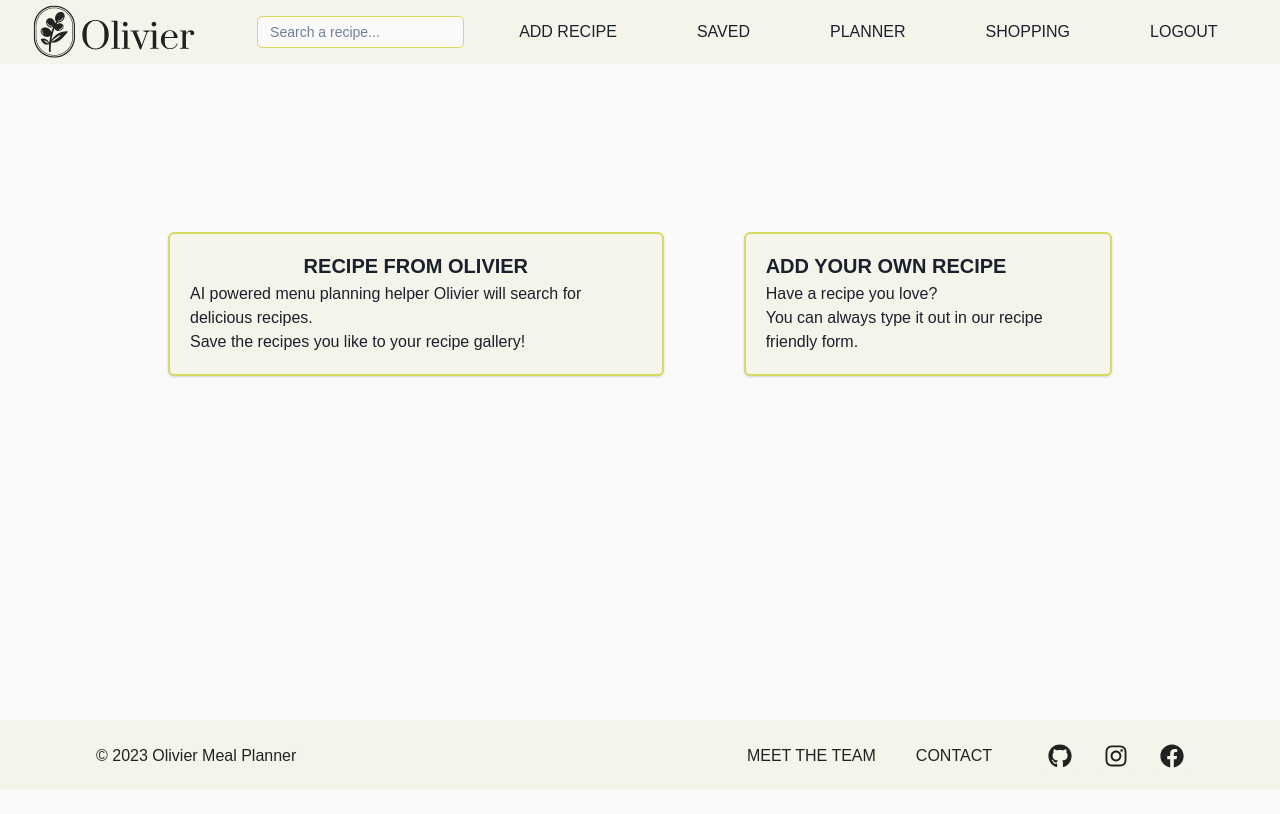
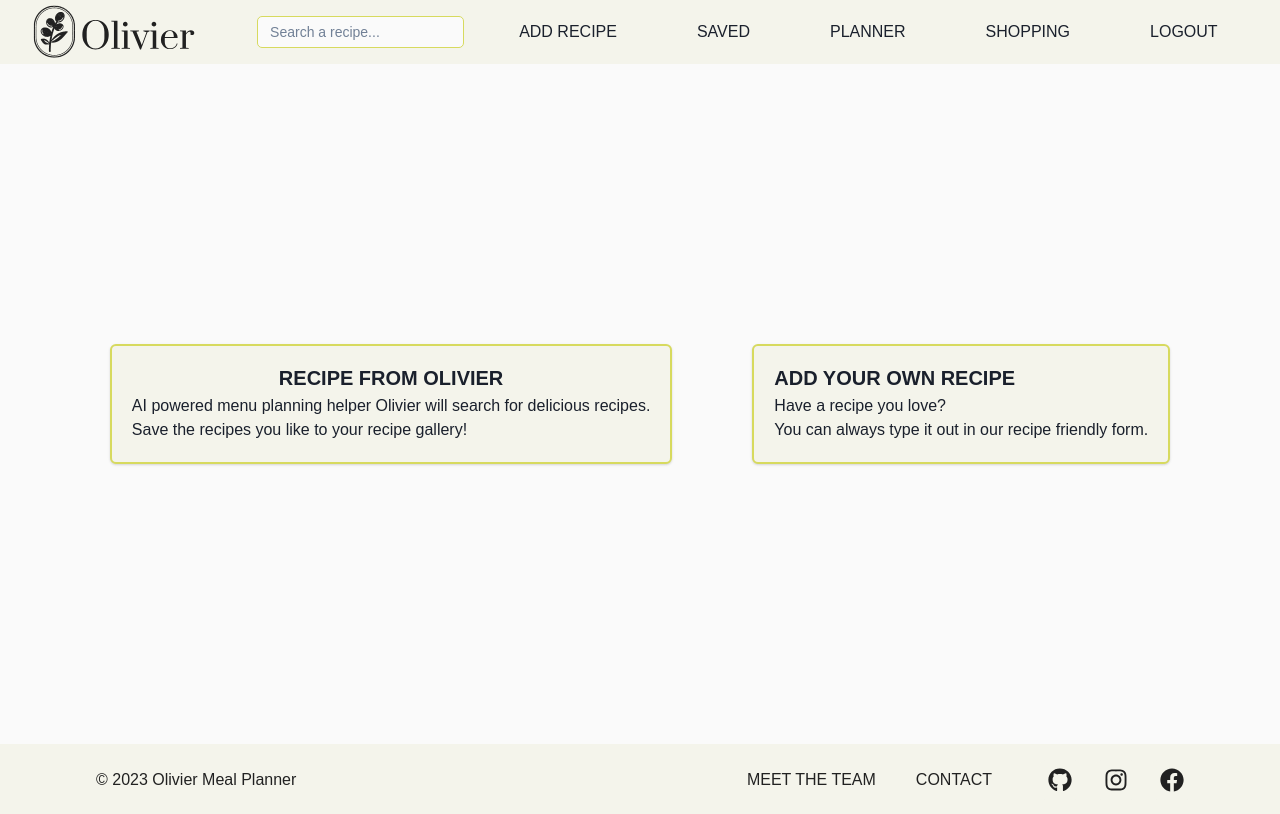
Before and after one commit to Code-the-Dream-School/dd-prac-team1-front, a React (Create React App) app: page /search-choice in a window 1280 px wide. Built offline with nearby package versions, Linux system fonts and the light colour scheme.

Commit message:
revert some changes

```diff
--- a/src/components/Login/Login.tsx
+++ b/src/components/Login/Login.tsx
@@ -11,8 +11,6 @@ import {
   InputGroup,
   InputRightElement,
   Text,
-  Grid,
-  GridItem,
   useToast
 } from "@chakra-ui/react";
 import { ViewIcon, ViewOffIcon } from "@chakra-ui/icons";
@@ -71,14 +69,6 @@ const Login = () => {
   };
 
   return (
-    <Grid>
-      <GridItem
-        colSpan={1}
-        w="100%"
-        h="90vh"
-        padding="50"
-        display="flex"
-        flexDirection="column">
     <Box>
       <Container maxW="xl">
         <Box
@@ -147,8 +137,6 @@ const Login = () => {
         </Center>
       </Container>
     </Box>
-      </GridItem>
-    </Grid>
   );
 };
 
--- a/src/components/Login/Register.tsx
+++ b/src/components/Login/Register.tsx
@@ -12,8 +12,6 @@ import {
   InputGroup,
   InputRightElement,
   Text,
-  Grid,
-  GridItem,
   useToast
 } from "@chakra-ui/react";
 import { ViewIcon, ViewOffIcon } from "@chakra-ui/icons";
@@ -92,14 +90,6 @@ const Register = () => {
       });
   };
   return (
-    <Grid>
-      <GridItem
-        colSpan={1}
-        w="100%"
-        h="90vh"
-        padding="50"
-        display="flex"
-        flexDirection="column">
     <Box>
       <Container maxW="xl">
         <Box
@@ -155,10 +145,7 @@ const Register = () => {
                 }}
               />
               <InputRightElement>
-                    <Button
-                      size="xs"
-                      variant="ghost"
-                      onClick={handleShowPassword}>
+                <Button size="xs" variant="ghost" onClick={handleShowPassword}>
                   {showPassword ? <ViewIcon /> : <ViewOffIcon />}
                 </Button>
               </InputRightElement>
@@ -171,7 +158,6 @@ const Register = () => {
             {errorPassword.length > 0 && (
               <FormErrorMessage>{errorPassword}</FormErrorMessage>
             )}
-              </FormControl>
             <Box p="10px">
               <Center>
                 <Button variant="solid" type="submit">
@@ -179,6 +165,7 @@ const Register = () => {
                 </Button>
               </Center>
             </Box>
+          </FormControl>
         </Box>
         <Center>
           <Button variant="link" size="xs" onClick={navigateToLogin}>
@@ -187,8 +174,6 @@ const Register = () => {
         </Center>
       </Container>
     </Box>
-      </GridItem>
-    </Grid>
   );
 };
 
--- a/src/components/Search/SearchChoice.tsx
+++ b/src/components/Search/SearchChoice.tsx
@@ -4,11 +4,8 @@ import {
   CardHeader,
   Center,
   Flex,
-  Box,
   HStack,
   Heading,
-  Grid,
-  GridItem,
   Text
 } from "@chakra-ui/react";
 
@@ -24,16 +21,7 @@ const SearchChoice = () => {
   };
 
   return (
-    <Grid>
-      <GridItem
-        colSpan={1}
-        w="100%"
-        h="82vh"
-        padding="50"
-        display="flex"
-        flexDirection="column">
-        <Center>
-          <Box p="10%">
+    <Flex justifyContent={"center"} h="85vh">
       <HStack spacing={20}>
         <Card cursor="pointer" onClick={navigateToAISearch}>
           <CardHeader>
@@ -43,29 +31,23 @@ const SearchChoice = () => {
           </CardHeader>
           <CardBody>
             <Text>
-                    AI powered menu planning helper Olivier will search for
-                    delicious recipes.
+              AI powered menu planning helper Olivier will search for delicious
+              recipes.
             </Text>
             <Text>Save the recipes you like to your recipe gallery!</Text>
           </CardBody>
         </Card>
-
         <Card cursor="pointer" onClick={navigateToOwnRecipe}>
           <CardHeader>
             <Heading size="md">ADD YOUR OWN RECIPE </Heading>
           </CardHeader>
           <CardBody>
             <Text>Have a recipe you love?</Text>
-                  <Text>
-                    You can always type it out in our recipe friendly form.
-                  </Text>
+            <Text>You can always type it out in our recipe friendly form.</Text>
           </CardBody>
         </Card>
       </HStack>
-          </Box>
-        </Center>
-      </GridItem>
-    </Grid>
+    </Flex>
   );
 };
 
```
Lines whose indentation alone changed are shown as unchanged.
